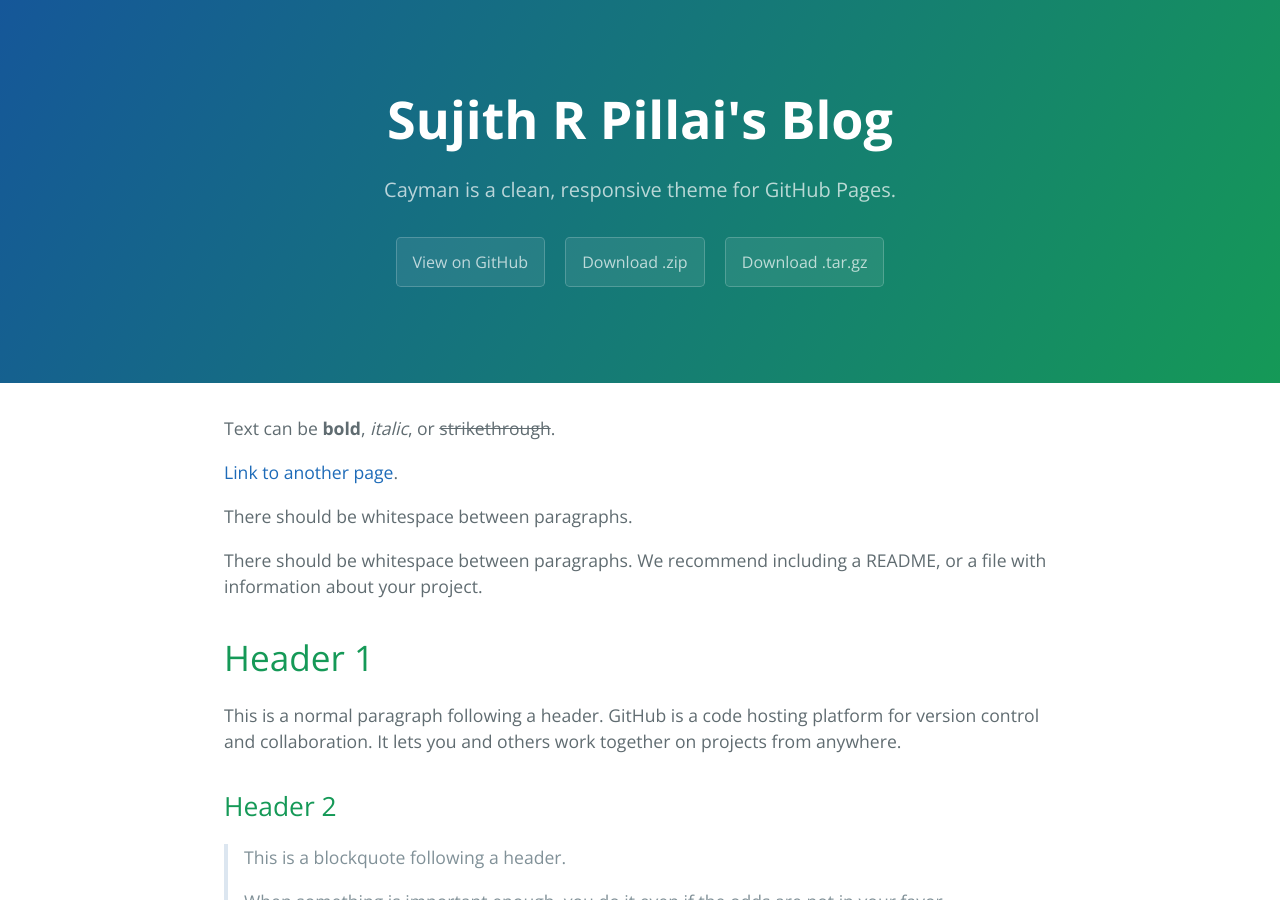
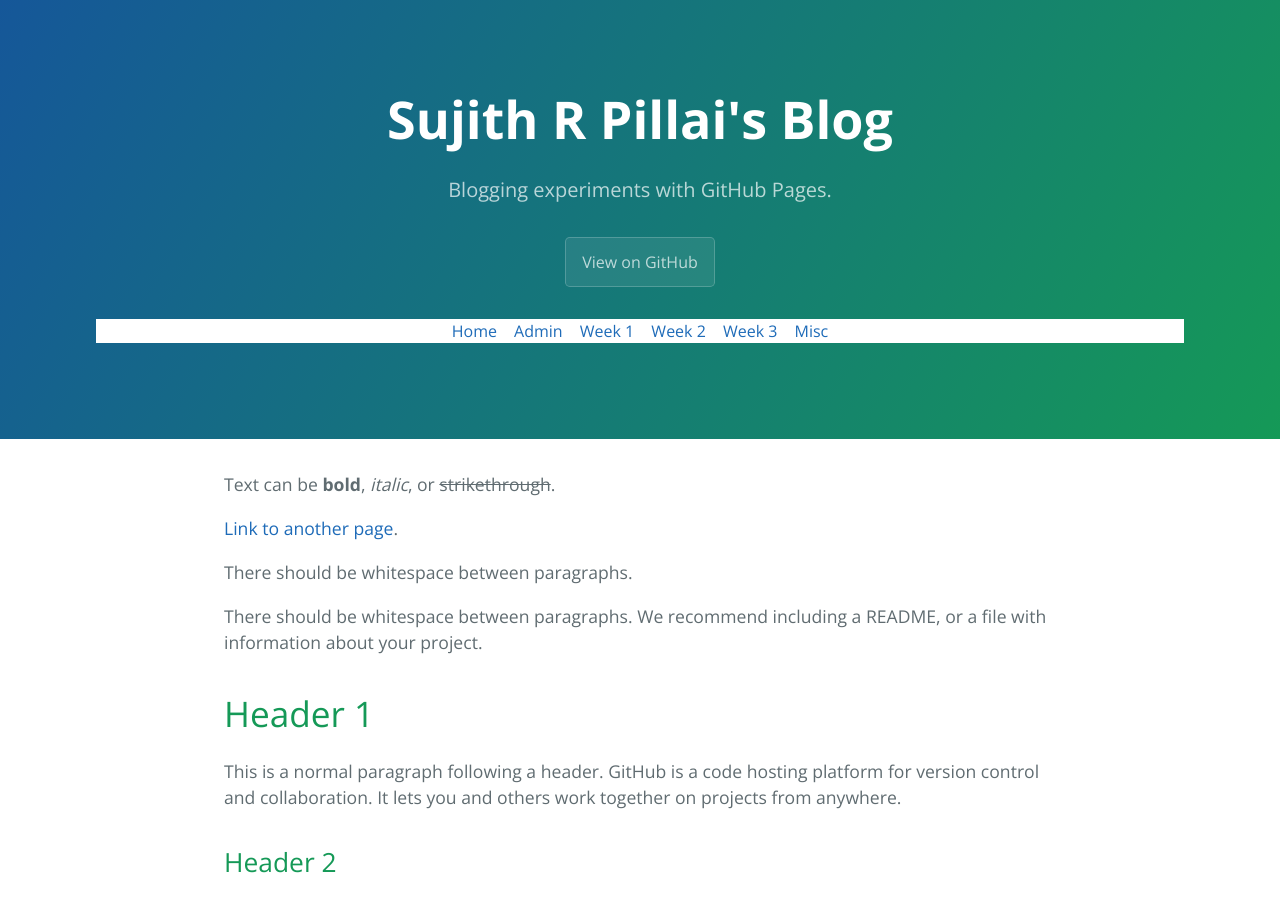
Before and after one commit to sujithrpillai/Blogs, a Jekyll site: the page built from index.md, in a window 1280 px wide and 900 px high. Built offline with Jekyll 4.4.1, drawn with Linux system fonts in a browser that asks for light colours.

Commit message:
Adding new style

```diff
--- a/_config.yml
+++ b/_config.yml
@@ -1,5 +1,5 @@
 title: Sujith R Pillai's Blog
-description: Cayman is a clean, responsive theme for GitHub Pages.
-show_downloads: true
+description: Blogging experiments with GitHub Pages.
+show_downloads: false
 google_analytics:
 theme: jekyll-theme-cayman
--- /dev/null
+++ b/_includes/navigation.html
@@ -0,0 +1,8 @@
+<p style="text-align: center; background-color: white;">
+    <a href="{{site.baseurl}}/">Home</a> |
+    <a href="{{site.baseurl}}/admin/">Admin</a> |
+    <a href="{{site.baseurl}}/schedule/week_1/">Week 1</a> |
+    <a href="{{site.baseurl}}/schedule/week_2/">Week 2</a> |
+    <a href="{{site.baseurl}}/schedule/week_3/">Week 3</a> |
+    <a href="{{site.baseurl}}/general/">Misc</a>
+</p>
--- a/_layouts/default.html
+++ b/_layouts/default.html
@@ -32,6 +32,7 @@
         <a href="{{ site.github.zip_url }}" class="btn">Download .zip</a>
         <a href="{{ site.github.tar_url }}" class="btn">Download .tar.gz</a>
       {% endif %}
+      {% include navigation.html %}
     </header>
 
     <main id="content" class="main-content" role="main">
```
